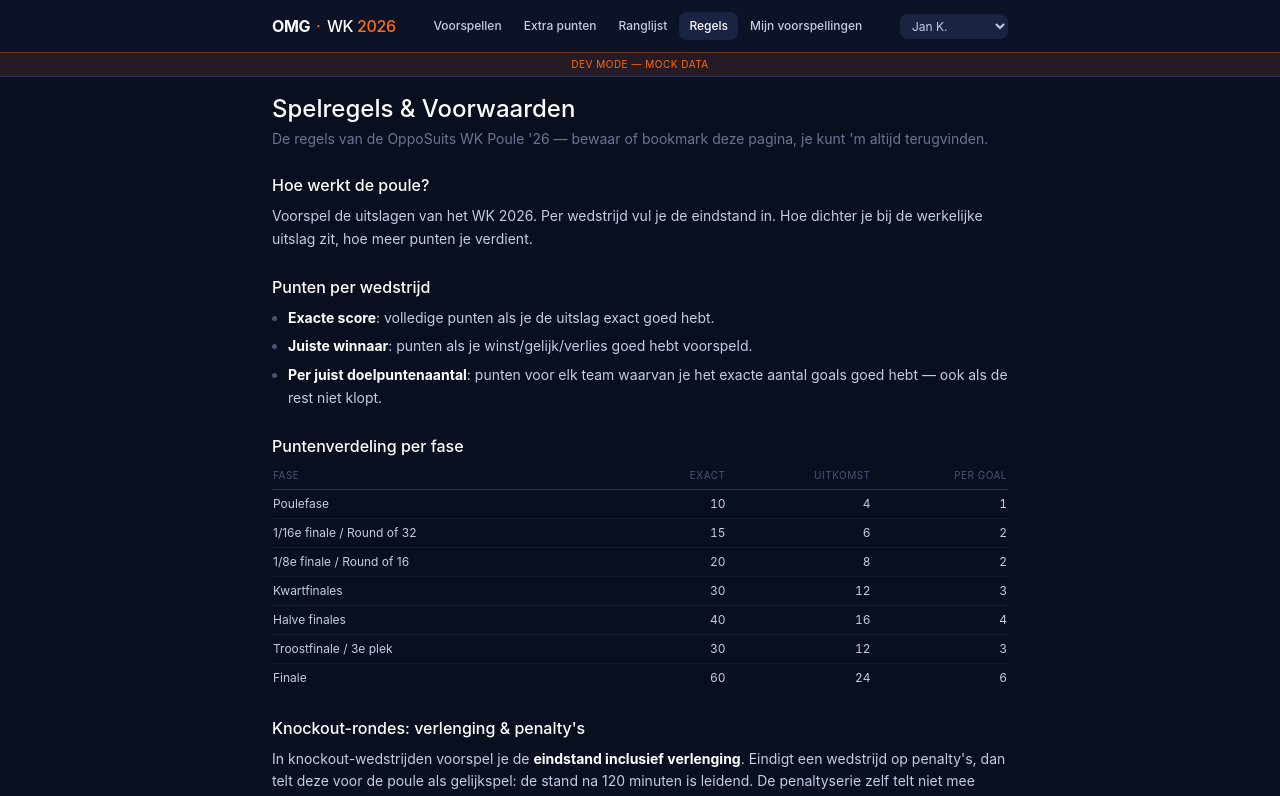
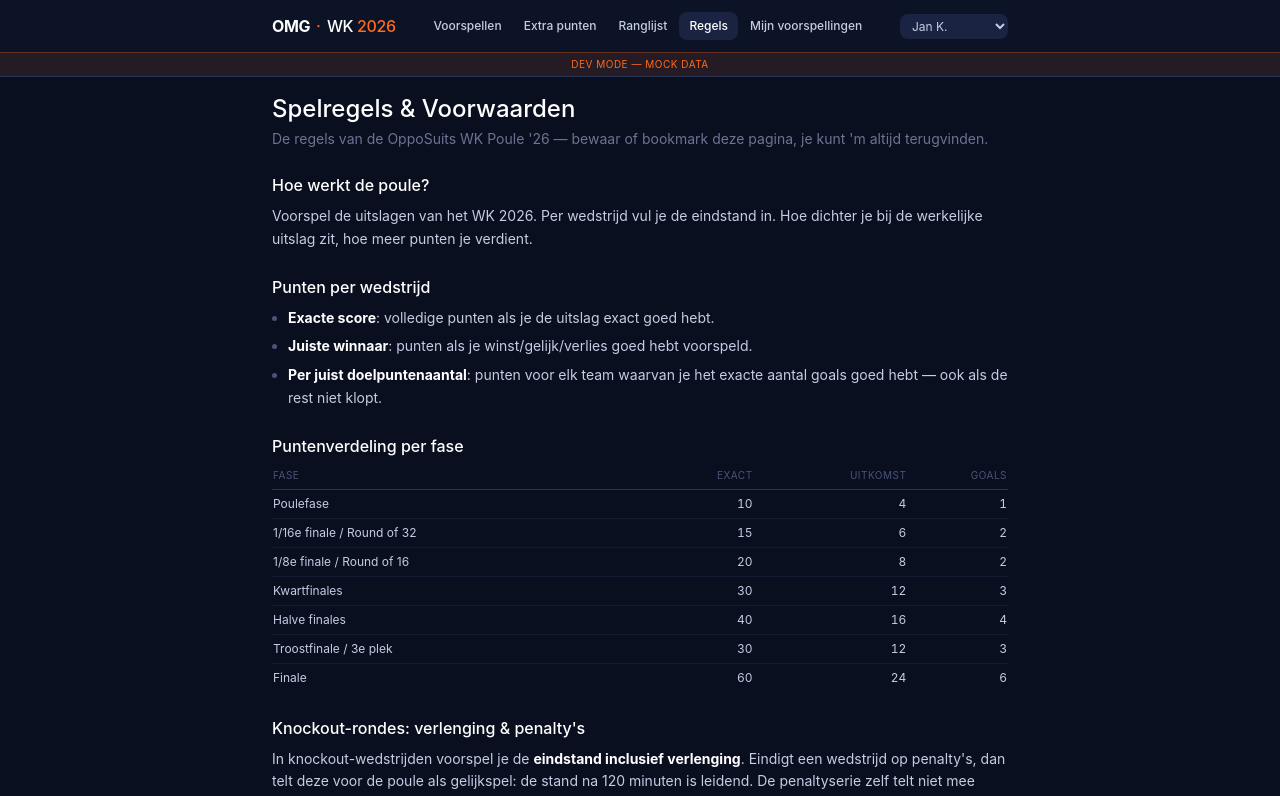
Before and after one commit to Guidoznl/OMG-WK-POULE-TEST, a Next.js app: page /rules in a window 1280 px wide. Shown: the top 796 px of the page. Built offline with nearby package versions, Linux system fonts and the light colour scheme.

Commit message:
Rename 'Per goal' column to 'Goals'

```diff
--- a/components/RulesContent.tsx
+++ b/components/RulesContent.tsx
@@ -32,7 +32,7 @@ export function RulesContent() {
               <th className="text-left font-normal pb-1.5">Fase</th>
               <th className="text-right font-normal pb-1.5">Exact</th>
               <th className="text-right font-normal pb-1.5">Uitkomst</th>
-              <th className="text-right font-normal pb-1.5">Per goal</th>
+              <th className="text-right font-normal pb-1.5">Goals</th>
             </tr>
           </thead>
           <tbody className="text-ink-200">
```
